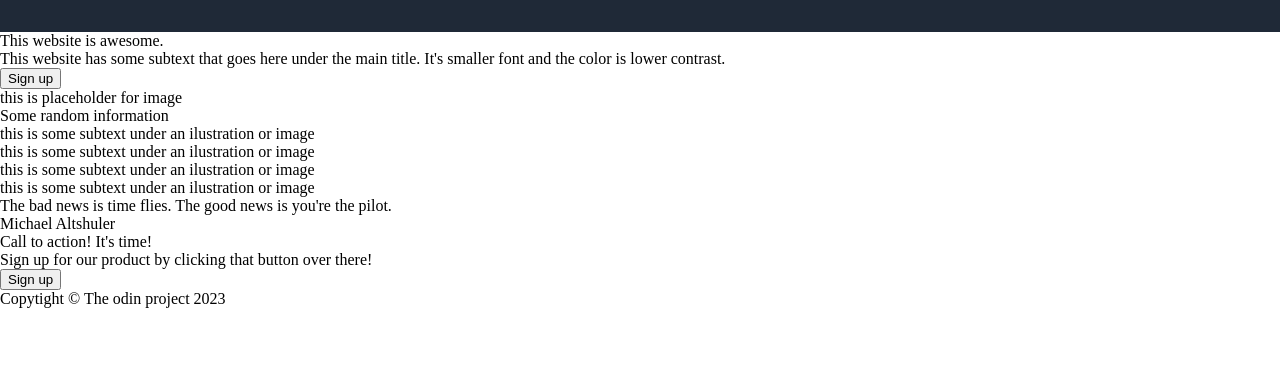
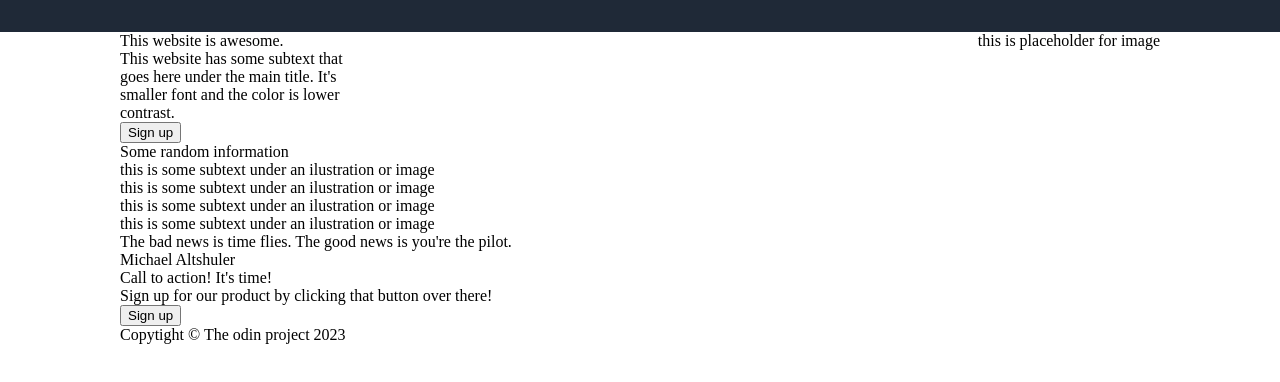
Before and after one commit to Murkis9123/landing-page, a plain HTML site: page index.html in a window 1280 px wide. Shown: the part 40-422 px from the top of the page. Drawn offline with Linux system fonts and the light colour scheme.

Commit message:
change padding-left and right for whole page, make it to one element

```diff
--- a/style.css
+++ b/style.css
@@ -4,6 +4,11 @@ body {
     justify-content: space-between;
     margin: 0;
 
+}
+
+.bar, .header, .info, .insp-quote, .footer, .sign-up {
+    padding-left: 120px;
+    padding-right: 120px;
 }
 
 .bar, ul {
@@ -14,11 +19,10 @@ body {
     justify-content: space-between;
     color: white;
     background-color: #1f2937;
-    padding-left: 120px;
-    padding-right: 120px;
     margin-top: 0;
     padding-top: 10px;
     padding-bottom: 35px;
+    flex: 0 0 auto;
 }
 
 ul {
@@ -40,3 +44,14 @@ a{
     color: #f9faf8;
 
 }
+
+.header {
+    display: flex;
+    justify-content: space-between;
+
+
+}
+
+.main-title {
+    max-width: 250px;
+}
```
